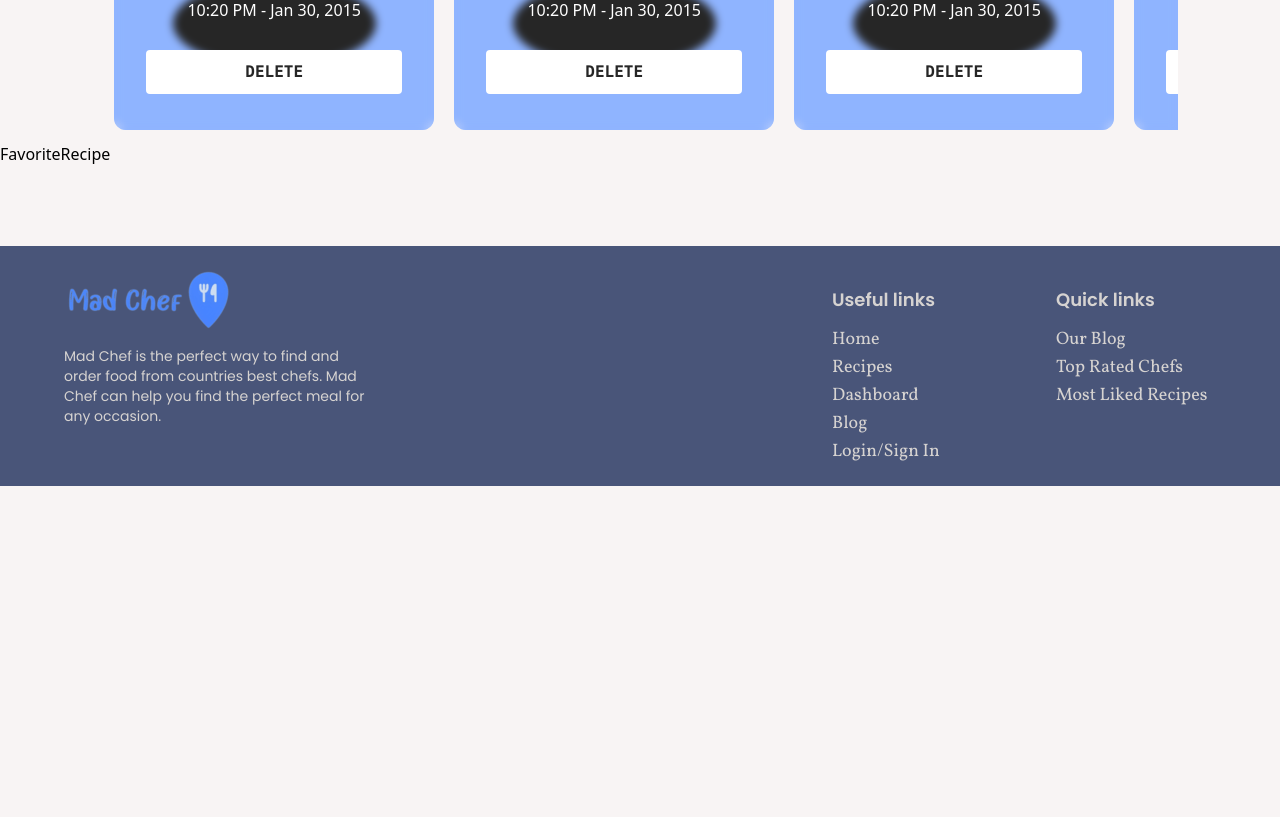
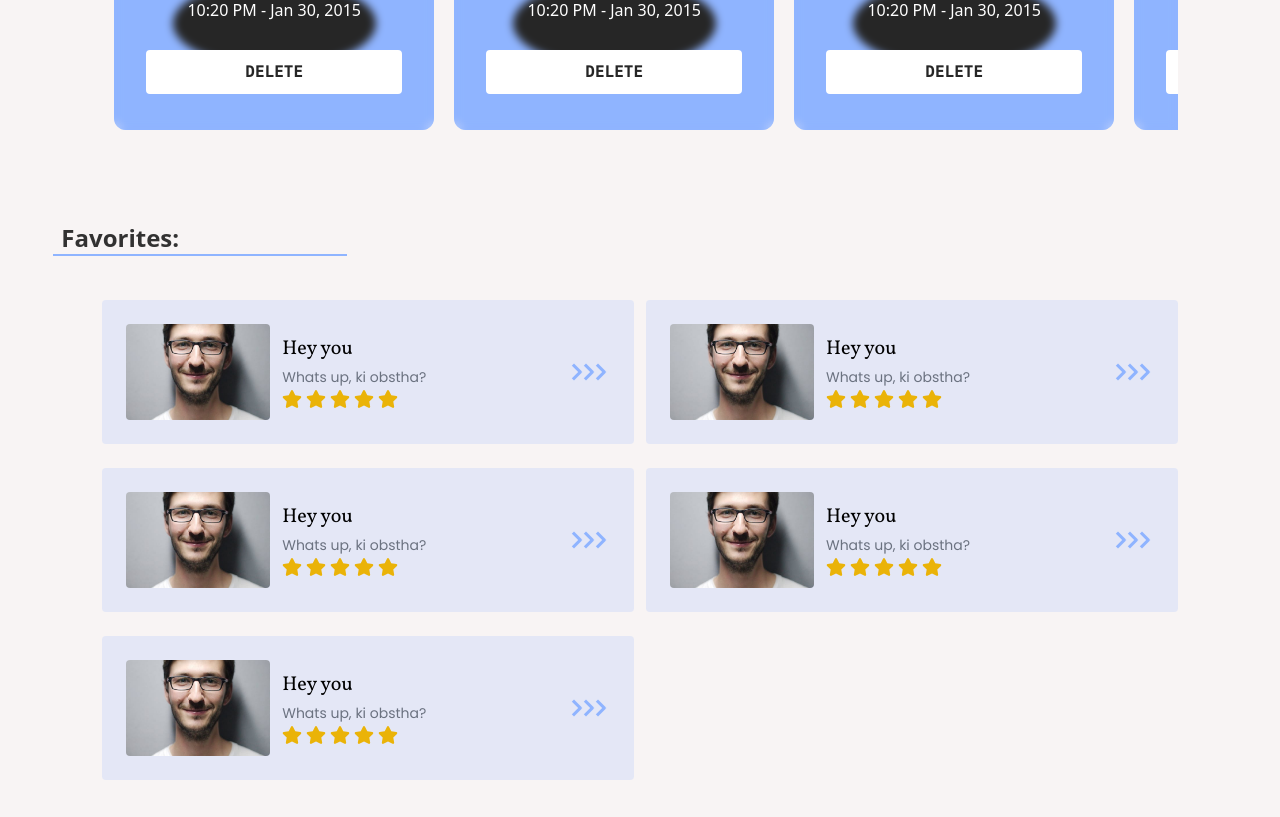
Before and after one commit to MohammadNaiem65/mad-chef-client, a React (Vite) app: page /dashboard in a window 1280 px wide. Shown: the part 863-1680 px from the top of the page. Before the commit the page ends 1349 px from the top, so only its background shows below. Built offline with nearby package versions, Linux system fonts and the light colour scheme.

Commit message:
Added: created FavoriteRecipe section for larger devices

```diff
--- a/src/components/Dashboard/FavoriteRecipe.jsx
+++ b/src/components/Dashboard/FavoriteRecipe.jsx
@@ -1,7 +1,22 @@
+import { motion } from 'framer-motion';
+import Recipe from '../../shared/Recipe';
+
 export default function FavoriteRecipe() {
-    return (
-        <section>
-            FavoriteRecipe
-        </section>
-    );
+	return (
+		<section className='w-11/12 mt-20 mx-auto overflow-hidden'>
+			<h3 className='w-1/4 text-2xl font-semibold text-black/80 border-b-2 border-Primary px-2'>
+				Favorites:
+			</h3>
+
+			<motion.div
+				initial={{ opacity: 0 }}
+				whileInView={{ opacity: 1 }}
+				transition={{ when: 'beforeChildren' }}
+				className='w-11/12 mx-auto mt-8 grid grid-cols-2 gap-3'>
+				{[1, 2, 3, 4, 5].map((el, index) => (
+					<Recipe key={el} index={index} />
+				))}
+			</motion.div>
+		</section>
+	);
 }
--- a/src/components/Home/TopChefs/HorizontalCard.jsx
+++ b/src/components/Home/TopChefs/HorizontalCard.jsx
@@ -1,6 +1,5 @@
-import { motion } from 'framer-motion';
 import { Link } from 'react-router-dom';
-import { Rating } from '../../../shared';
+import { ArrowLink, Rating } from '../../../shared';
 import VerticalCard from './VerticalCard';
 import { modelImg } from '../../../assets';
 
@@ -10,14 +9,6 @@ export default function HorizontalCard({ e }) {
 	const yearsOfExperience = 3;
 	const recipes = 5;
 	const _id = 2;
-
-	const arrowVariant = {
-		hover: {
-			x: [-20, 0],
-			opacity: [0, 1],
-			rotate: '45deg',
-		},
-	};
 
 	return (
 		<>
@@ -43,27 +34,7 @@ export default function HorizontalCard({ e }) {
 							<Link
 								to={`https://assignment-10-phr.netlify.app/dashboard/chefs/chef/${_id}`}
 								className='cursor-pointer'>
-								<motion.p
-									whileHover='hover'
-									whileTap='hover'
-									className='w-12 h-6 flex justify-center items-center'>
-									{[0, 1, 2].map((time) => (
-										<motion.span
-											key={time}
-											initial={{
-												x: 0,
-												opacity: 1,
-												rotate: '45deg',
-											}}
-											variants={arrowVariant}
-											transition={{
-												duration: 0.7,
-												delay: 0.25 * time,
-											}}
-											className='w-3 h-3 border-t-[3px] border-r-[3px] border-Primary rounded-tr-[2px] block transform rotate-45'
-										/>
-									))}
-								</motion.p>
+								<ArrowLink />
 							</Link>
 						</div>
 					</div>
--- /dev/null
+++ b/src/shared/Recipe.jsx
@@ -0,0 +1,55 @@
+import { Link, useLocation } from 'react-router-dom';
+import { motion } from 'framer-motion';
+import { modelImg } from '../assets';
+import Rating from './Rating';
+import ArrowLink from './ArrowLink';
+
+export default function Recipe({ recipe, index }) {
+	// const { picture, name, ingredients, rating } = recipe;
+	const name = 'Hey you';
+
+	return (
+		<motion.section
+			className='bg-Primary/20 mt-3 p-6 text-gray-500 text-sm font-Popins rounded flex items-center'
+			initial={{ y: 100, opacity: 0 }}
+			animate={{
+				y: 0,
+				opacity: 1,
+			}}
+			transition={{ duration: 0.6, delay: index * 0.4 }}
+			viewport={{ once: true }}>
+			<img
+				className='w-36 h-24 rounded object-cover'
+				src={modelImg}
+				alt={`${name}'s picture`}
+			/>
+			<div className='ml-3'>
+				<h3 className='text-black text-xl font-Vollokorn mb-1'>
+					{name}
+				</h3>
+				{/* <p>
+					Ingredient:{' '}
+					{ingredients.join(', ').length >= 50
+						? ingredients.join(', ').slice(0, 50) + '...'
+						: ingredients.join(', ')}
+				</p> */}
+				<p>Whats up, ki obstha?</p>
+				<div className='text-xl text-yellow-500 mt-[2px] flex gap-1'>
+					{<Rating rating={5} />}
+				</div>
+			</div>
+			<Link
+				to={{
+					pathname: `${location}/recipe-details`,
+					state: { recipe: recipe },
+				}}
+				className='arrows ml-auto flex justify-center items-center w-12 h-6'
+				onClick={() => {
+					sessionStorage.setItem('recipe', JSON.stringify(recipe));
+					sessionStorage.setItem('prev-location', location);
+				}}>
+				<ArrowLink />
+			</Link>
+		</motion.section>
+	);
+}
--- a/src/shared/index.js
+++ b/src/shared/index.js
@@ -1,3 +1,4 @@
+export { default as ArrowLink } from './ArrowLink';
 export { default as Navbar } from './Navbar';
 export { default as Footer } from './Footer';
 export { default as Rating } from './Rating';
```
